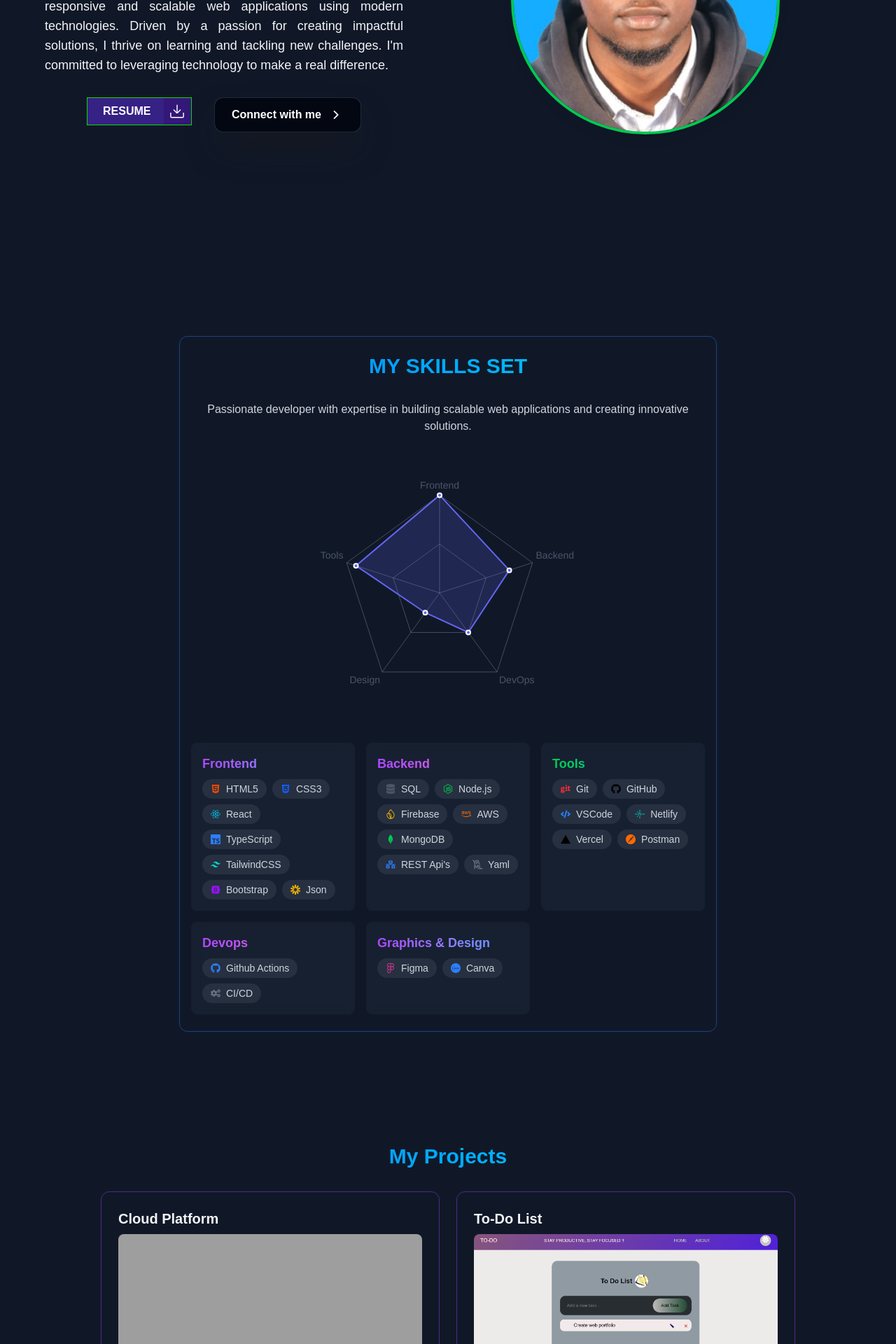
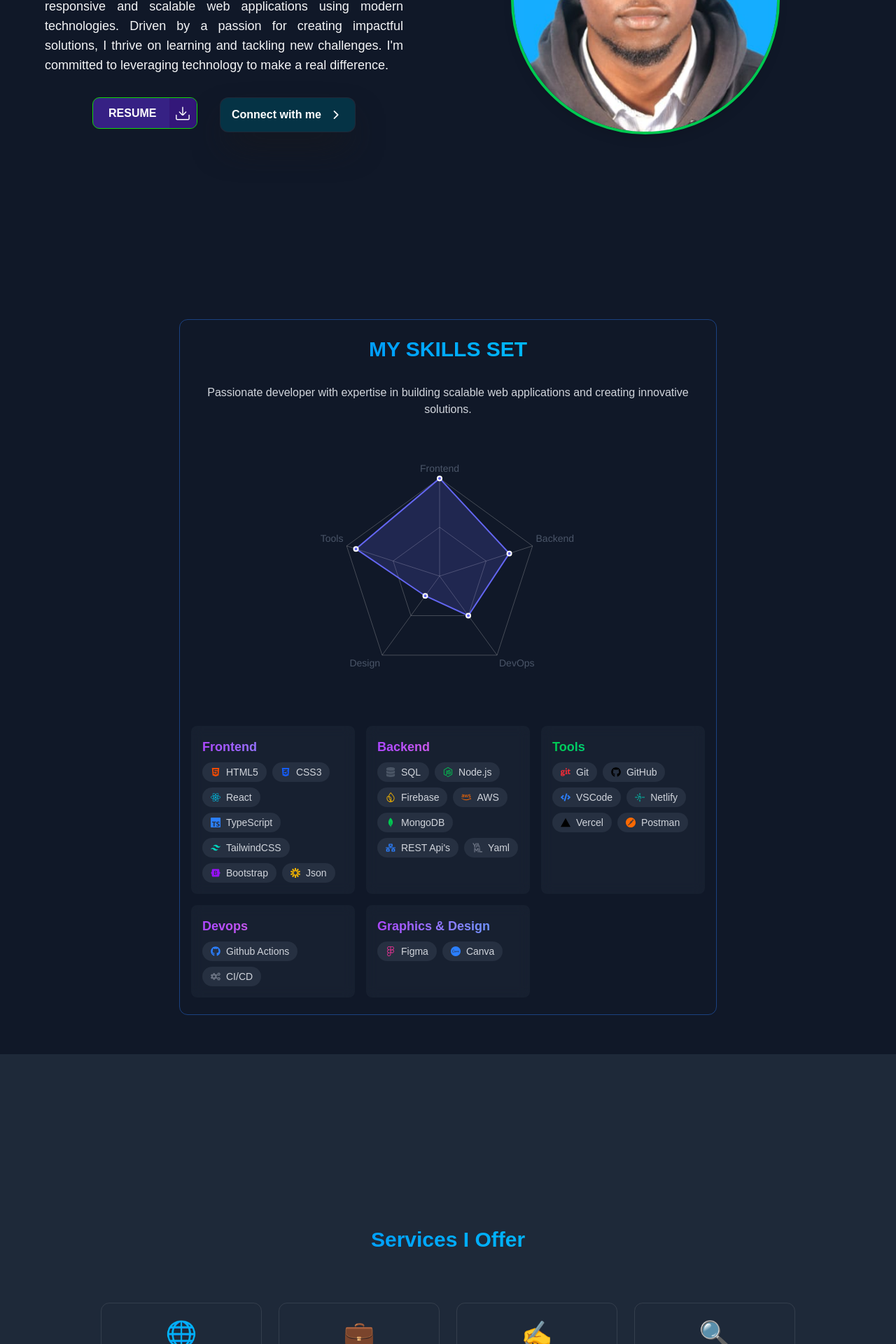
Before and after one commit to DavisNoah02/PortFolio_V1, a React (Vite) app: page / in a window 1280 px wide. Shown: the part 400-2320 px from the top of the page at 70% size. Built offline with nearby package versions, Linux system fonts and the light colour scheme; grey boxes are pictures that could not be loaded.

Commit message:
styling and arrangement of components

```diff
--- a/src/App.css
+++ b/src/App.css
@@ -98,14 +98,15 @@
   background-color: rgba(6, 141, 141, 0.5);
 }
 
-/* RESUME */
+/* RESUME btn*/
 /* From Uiverse.io by andrew-demchenk0 */
 .button {
   position: relative;
   width: 150px;
-  height: 40px;
+  height: 45px;
   cursor: pointer;
   display: flex;
+  border-radius: 10px;
   align-items: center;
   border: 1px solid #12d607;
   background-color: #362184;
@@ -185,7 +186,7 @@
 
 /* Education Section Styling */
 #education {
-  background-color: #0a0b0e; /* Dark background color */
+  background-color: #1a2e45;
   color: #e2e8f0; /* Light text color */
 }
 
--- a/src/App.jsx
+++ b/src/App.jsx
@@ -9,6 +9,7 @@ import ParticlesBackground from "./components/ParticlesBackground";
 // import { loadFull } from "tsparticles";
 // import Particles from "react-tsparticles";
 import { About } from "./components/sections/about";
+import { Services } from "./components/sections/services";
 import { Projects } from "./components/sections/projects";
 import "./index.css";
 import { Contact } from "./components/sections/contact";
@@ -31,6 +32,7 @@ function App() {
           <MobileMenu menuOpen={menuOpen} setMenuOpen={setMenuOpen} />
           <About />
           <Skills/>
+          <Services/>
           <Projects />
           <Education/>
           <Contact />
--- a/src/components/sections/about.jsx
+++ b/src/components/sections/about.jsx
@@ -82,7 +82,7 @@ export const About = () => {
             >
               <span className="absolute inset-0 rounded-xl bg-gradient-to-r from-teal-400 via-blue-500 to-purple-500 p-[2px] opacity-0 transition-opacity duration-500 group-hover:opacity-100"></span>
 
-              <span className="relative z-10 block px-6 py-3 rounded-xl bg-gray-950">
+              <span className="relative z-10 block px-4 py-3 rounded-xl bg-cyan-950">
                 <div className="relative z-10 flex items-center space-x-2">
                   <span className="transition-all duration-500 group-hover:translate-x-1">
                     Connect with me
--- a/src/components/sections/education.jsx
+++ b/src/components/sections/education.jsx
@@ -24,7 +24,7 @@ export const Education = () => {
   return (
     <section
       id="education"
-      className="min-h-screen flex items-center justify-center py-20 bg-gray-400 text-white"
+      className="min-h-screen flex items-center justify-center py-20  text-white"
     >
       <RevealOnScroll>
         <div className="max-w-5xl mx-auto px-4">
--- a/src/components/sections/services.jsx
+++ b/src/components/sections/services.jsx
@@ -27,12 +27,12 @@ export const Services = () => {
   return (
     <section
       id="services"
-      className="min-h-screen flex items-center justify-center py-20"
+      className="min-h-screen flex items-center justify-center py-20 bg-gray-800"
     >
       <RevealOnScroll>
         <div className="max-w-5xl mx-auto px-4">
-          <h2 className="text-3xl font-bold mb-8 bg-gradient-to-r from-blue-500 to-cyan-400 bg-clip-text text-transparent text-center">
-            Services
+          <h2 className="text-3xl font-bold mb-8 bg-gradient-to-r from-blue-500 to-cyan-400 bg-clip-text text-transparent text-center py-10">
+            Services I Offer
           </h2>
 
           <div className="grid grid-cols-1 md:grid-cols-2 lg:grid-cols-4 gap-6">
--- a/src/components/sections/skills.jsx
+++ b/src/components/sections/skills.jsx
@@ -95,7 +95,7 @@ export const Skills = () => {
   return (
     <section
       id="skills"
-      className="min-h-screen flex items-center justify-center py-20  "
+      className="min-h-screen flex items-center justify-center py-14  "
     >
       <RevealOnScroll>
         <div className="max-w-3xl mx-auto px-4 glass p-6 rounded-xl border border-blue-500/40
```
